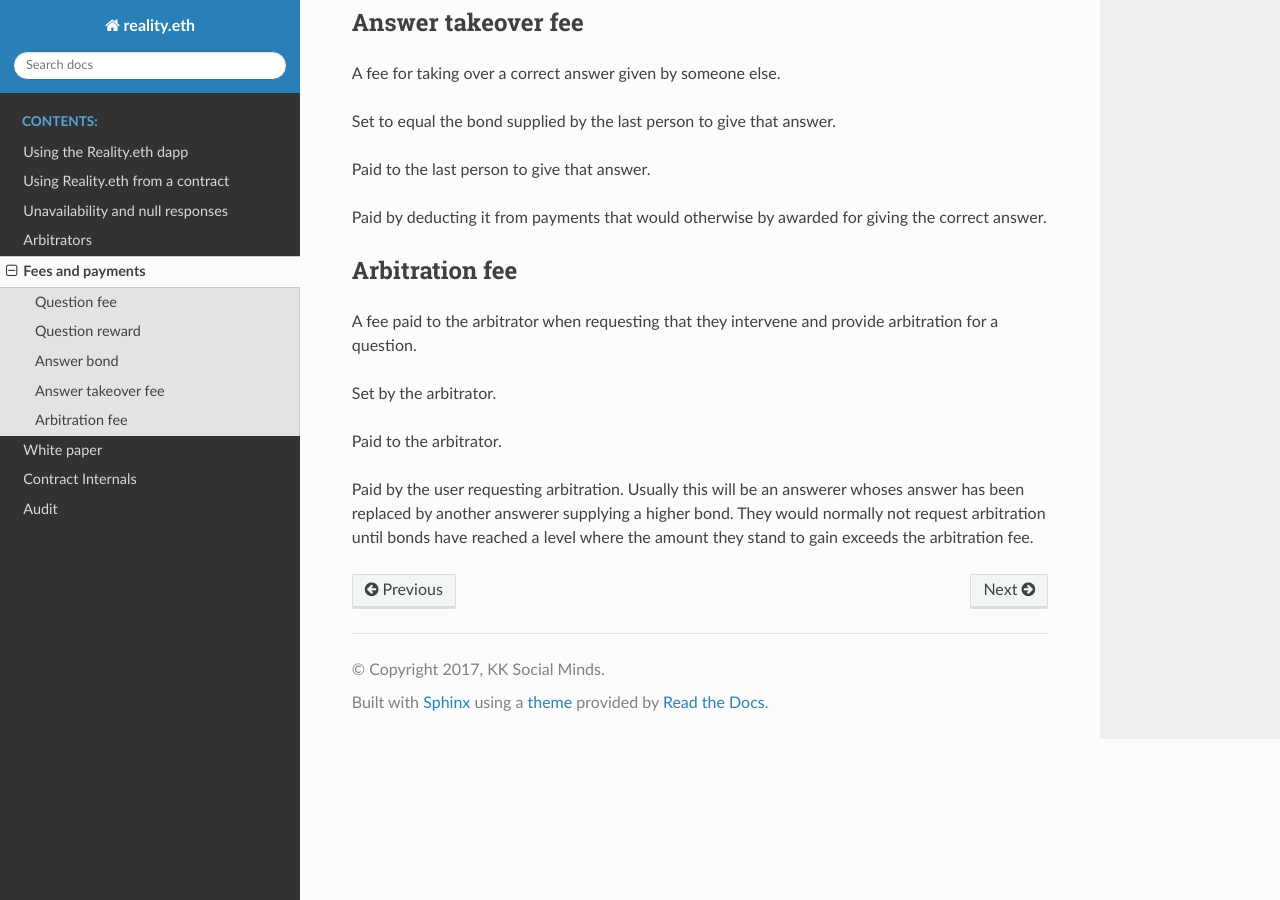
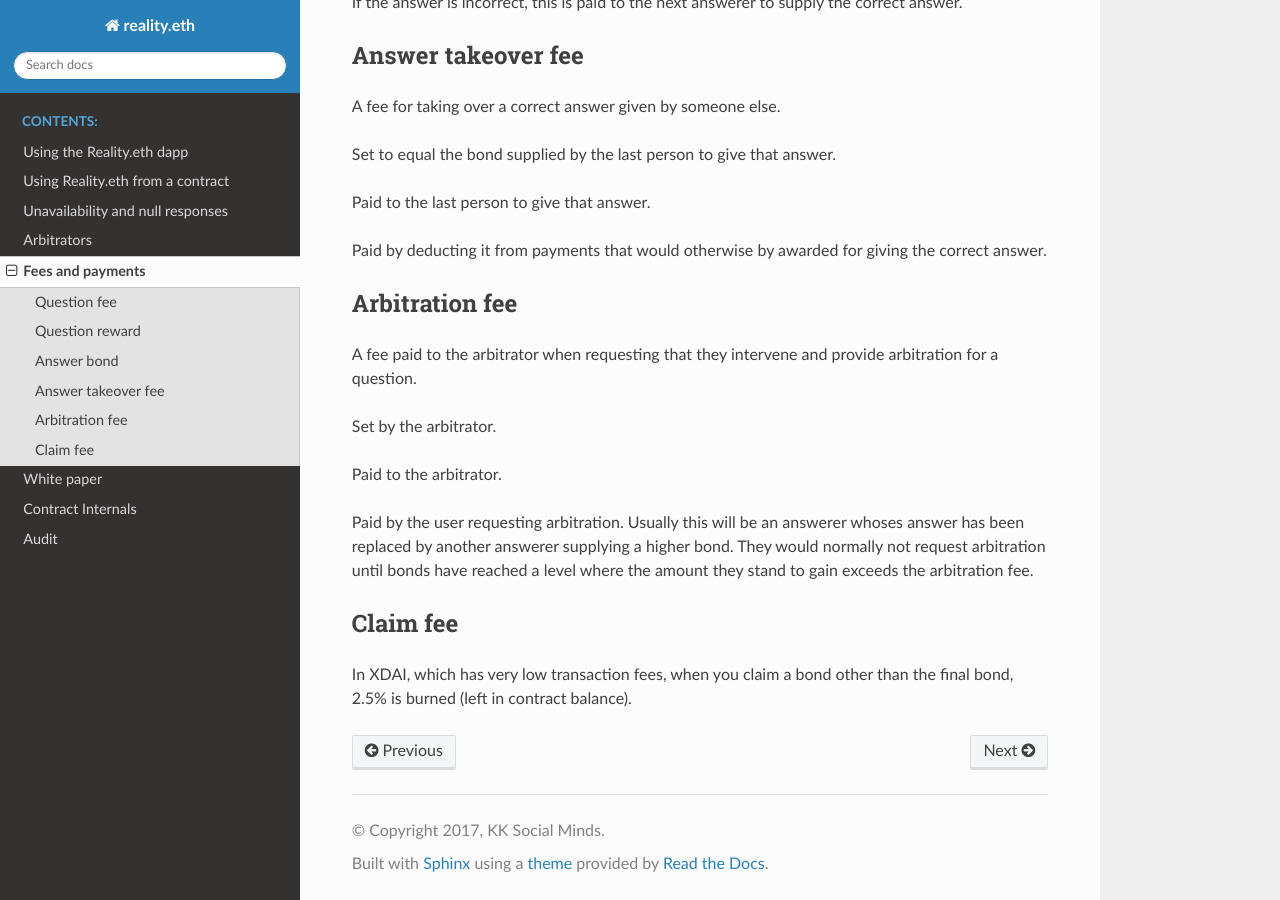
Before and after one commit to realitio/realitio-dapp, a Sphinx documentation site: the page built from docs/fees.rst, in a window 1280 px wide and 900 px high, scrolled down 1409 px. Built offline with Sphinx 7.4.7 and the Read the Docs theme 2.0.0, drawn with Linux system fonts in a browser that asks for light colours; pages that are not in the unit, such as notebooks, are missing from menus; some of the changed text lies outside the part shown.

Commit message:
Talk about the xdai claim fee

```diff
--- a/docs/fees.rst
+++ b/docs/fees.rst
@@ -16,6 +16,7 @@ Question reward Asker             Asker                            Highest-bonde
 Answer bond     Answerer          Answerer            Takeover fee Answerer, or Next correct answerer
 Takeover fee    [= previous bond] Subsequent answerer              Previous answerer
 Arbitration fee Arbitration       Anyone                           Arbitrator
+Claim fee       [2.5%]            Claimer                          [Burned]
 =============== ================= =================== ============ ========================================
 
 [1] Except when settled by arbitration. See below for details.
@@ -78,3 +79,8 @@ Set by the arbitrator.
 Paid to the arbitrator.
 
 Paid by the user requesting arbitration. Usually this will be an answerer whoses answer has been replaced by another answerer supplying a higher bond. They would normally not request arbitration until bonds have reached a level where the amount they stand to gain exceeds the arbitration fee.
+
+Claim fee
+---------------
+
+In XDAI, which has very low transaction fees, when you claim a bond other than the final bond, 2.5% is burned (left in contract balance).
```
